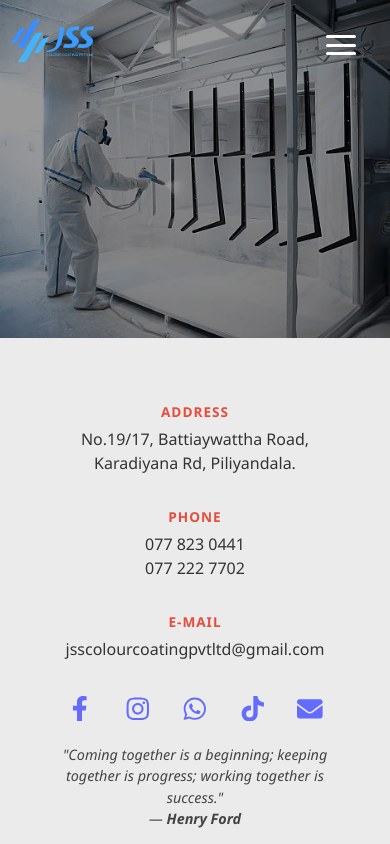
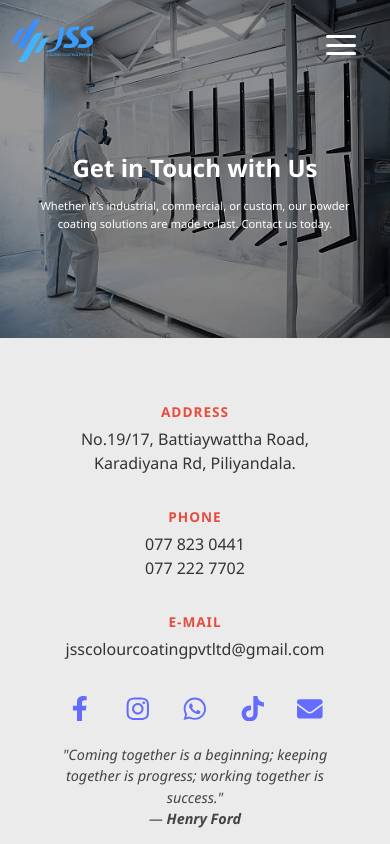
Before and after one commit to disalHenuka/JSS-Official-Website, a React (Vite) app: page /contact in a window 390 px wide. Shown: the top 844 px of the page. Built offline with nearby package versions, Linux system fonts and the light colour scheme.

Commit message:
Revert "test'"
This reverts commit df96f69a153288dc02b4cb75022c757cd6be7bda.

```diff
--- a/src/pages/Contact.tsx
+++ b/src/pages/Contact.tsx
@@ -25,9 +25,7 @@ const Contact = () => {
         <div className="contact-hero-overlay" />
         <div
           className="contact-hero-content"
-          {...(isMobile
-            ? { 'data-aos': 'fade-down', 'data-aos-delay': '0' } // fade-down instead of fade-up
-            : {})}
+          {...(isMobile ? { 'data-aos': 'fade-up' } : {})} // mobile: hero only
         >
           <h1>Get in Touch with Us</h1>
           <p>
--- a/src/styles/Contact.css
+++ b/src/styles/Contact.css
@@ -204,3 +204,10 @@
     margin-top: 50px;
   }
 }
+
+@media screen and (max-width: 768px) {
+  .contact-hero-content[data-aos] {
+    transform: translateY(0) !important; /* removes push down */
+    opacity: 1 !important; /* ensures it's visible immediately */
+  }
+}
```
